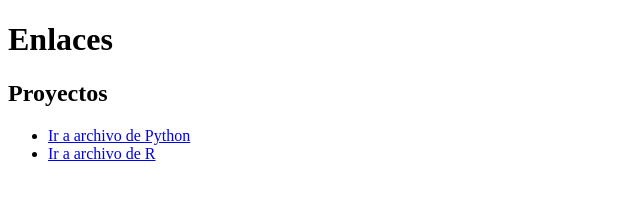
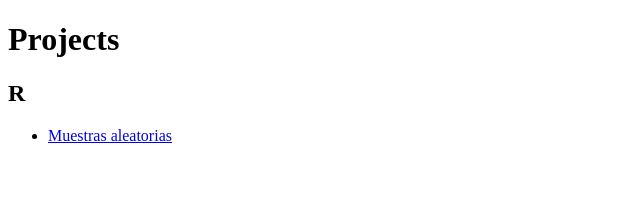
Before and after one commit to percyguerra/webpage, a plain HTML site: page index.html in a window 1280 px wide. Shown: the whole page, without its empty margins (0-640 px from the left). Drawn offline with Linux system fonts and the light colour scheme.

Commit message:
Update index.html

```diff
--- a/index.html
+++ b/index.html
@@ -5,11 +5,10 @@
     <title>TauPage</title>
   </head>
   <body>
-    <h1>Enlaces</h1>
-      <h2>Proyectos</h2>
+    <h1>Projects</h1>
+      <h2>R</h2>
         <ul>
-          <li><a href="python.html">Ir a archivo de Python</a></li>
-          <li><a href="r.html">Ir a archivo de R</a></li>
+          <li><a href="https://percyguerra.shinyapps.io/StatisticsApp/">Muestras aleatorias</a></li>
         </ul>
   </body>
 </html>
```
